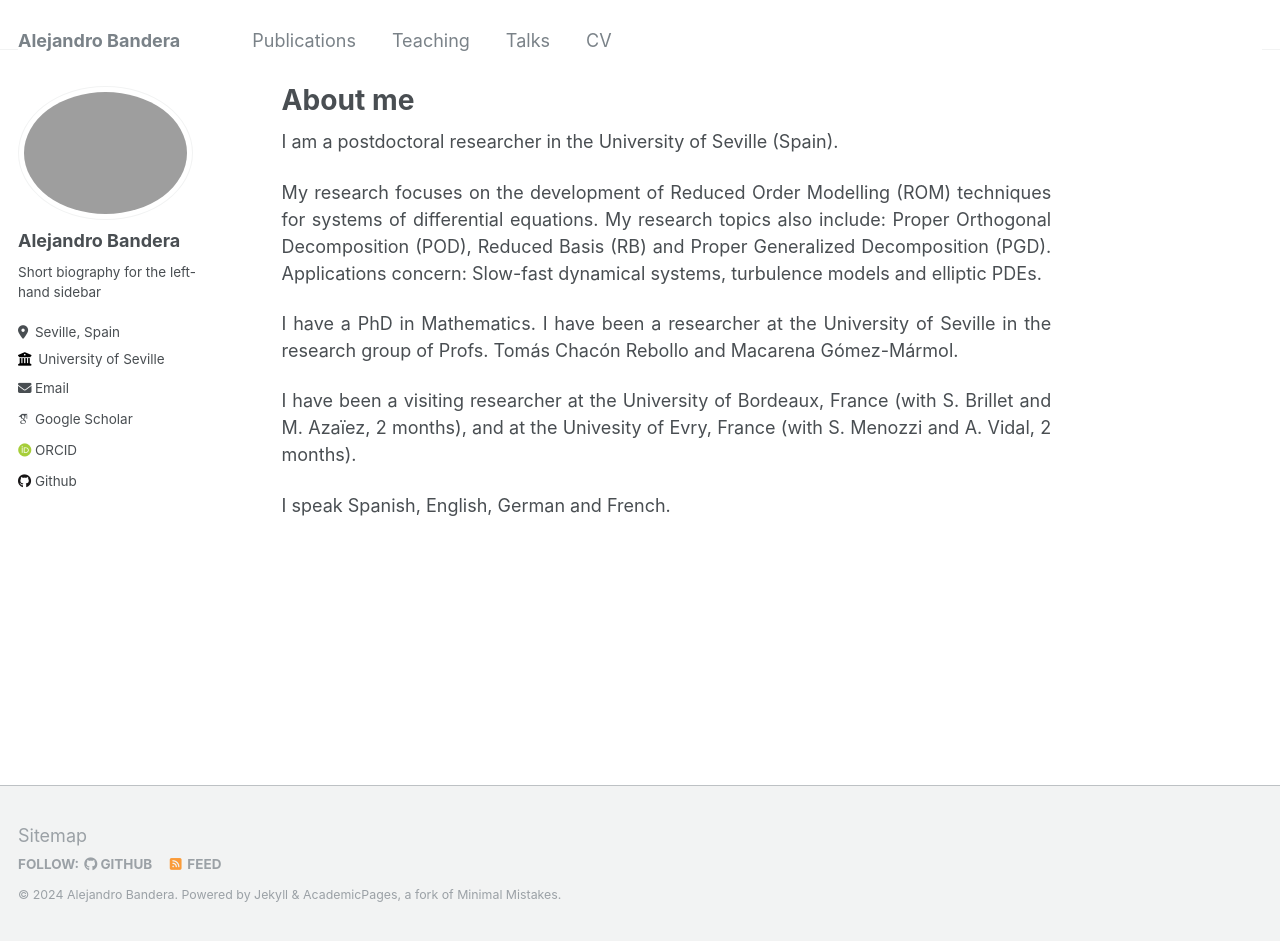
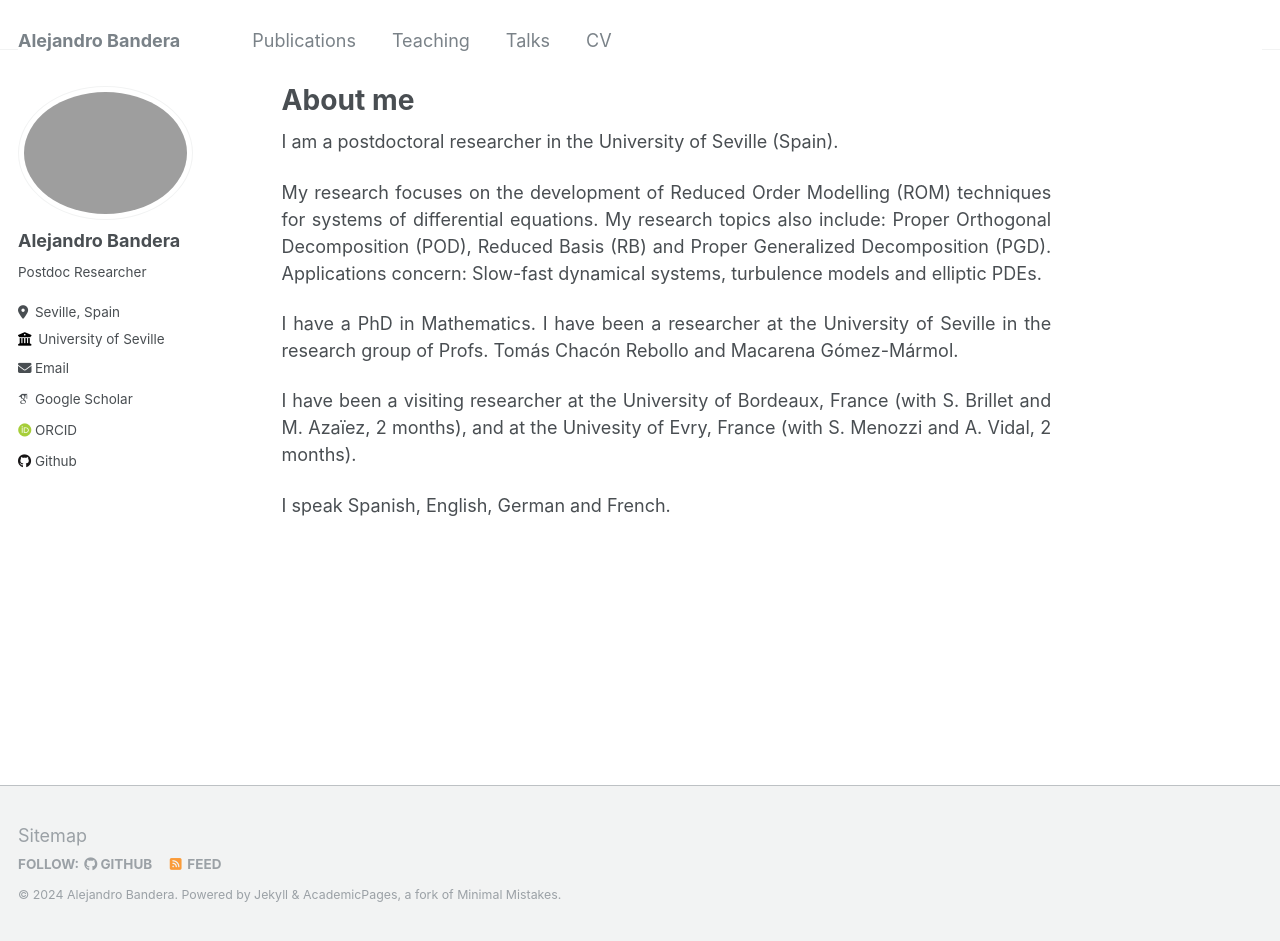
Before and after one commit to abanderam/abandera.github.io, a Jekyll site: the page built from _pages/about.md, in a window 1280 px wide and 941 px high. Built offline with Jekyll 4.4.1, drawn with Linux system fonts in a browser that asks for light colours; some web fonts are replaced.

Commit message:
Update _config.yml

```diff
--- a/_config.yml
+++ b/_config.yml
@@ -24,7 +24,7 @@ author:
   avatar           : "IMG-3325.png"
   name             : "Alejandro Bandera"
   pronouns         : # example: "she/her"
-  bio              : "Short biography for the left-hand sidebar"
+  bio              : "Postdoc Researcher"
   location         : "Seville, Spain"
   employer         : "University of Seville"
   uri              : # URL
```
